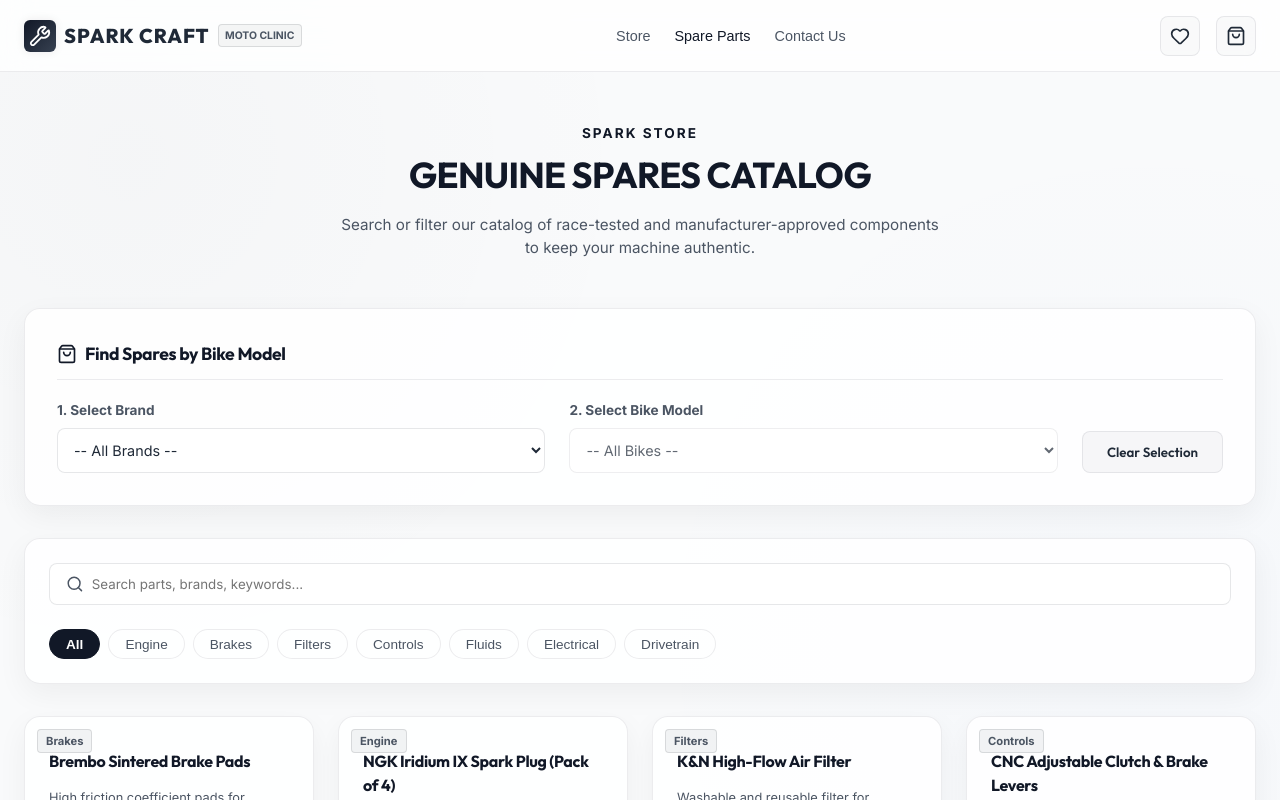
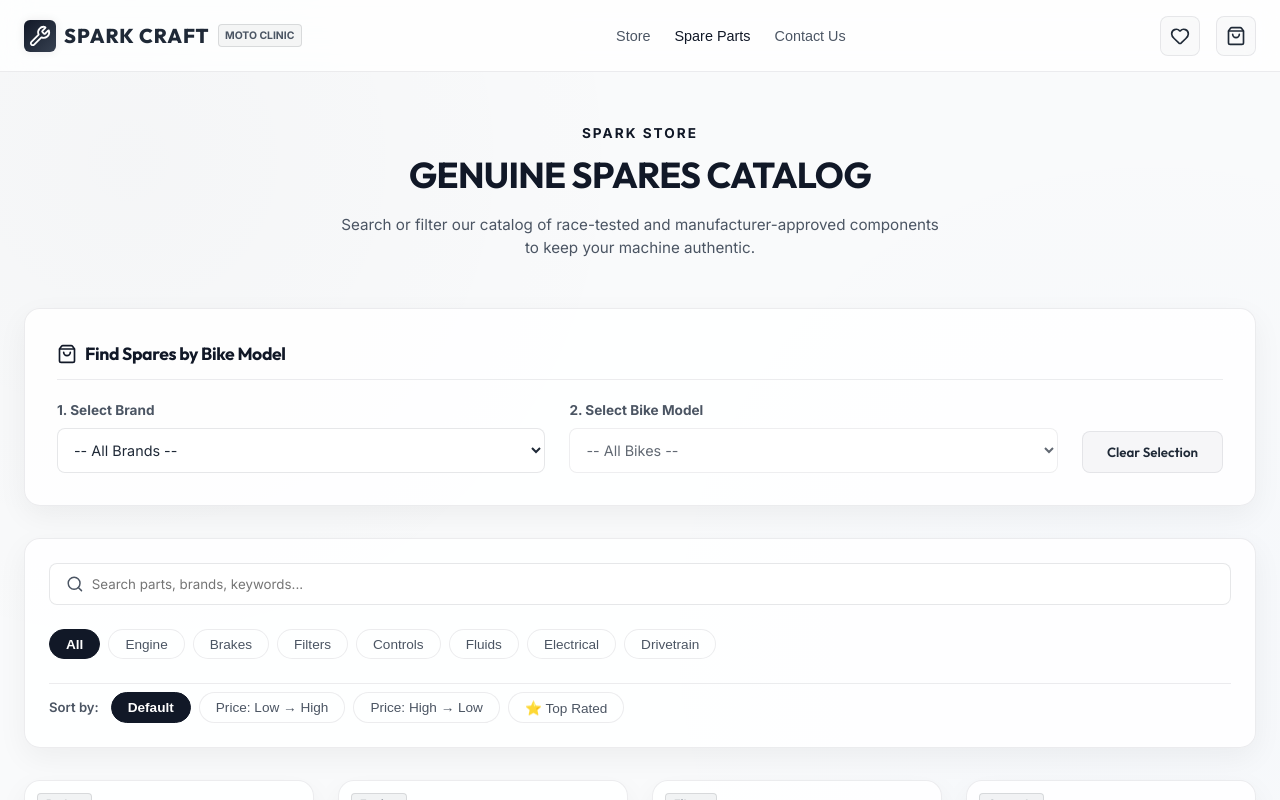
Before and after one commit to vikram1110dev/Spark-Craft, a React (Vite) app: page / in a window 1280 px wide. Both pictures are taken after a click on the button "Spare Parts". Shown: the top 800 px of the page. Built offline with nearby package versions, Linux system fonts and the light colour scheme.

Commit message:
feat: add sort by price and rating to spare parts catalog with inline filter tab buttons

```diff
--- a/src/App.jsx
+++ b/src/App.jsx
@@ -283,6 +283,7 @@ function App() {
   // Catalog State
   const [searchQuery, setSearchQuery] = useState('');
   const [categoryFilter, setCategoryFilter] = useState('All');
+  const [sortBy, setSortBy] = useState('default');
 
   // Tracking Code Input
   const [searchTrackingCode, setSearchTrackingCode] = useState('SC-77301');
@@ -444,6 +445,14 @@ function App() {
     }
 
     return matchesSearch && matchesCategory && matchesBike;
+  });
+
+  // Apply sorting to filtered results
+  const sortedProducts = [...filteredProducts].sort((a, b) => {
+    if (sortBy === 'price-asc') return a.price - b.price;
+    if (sortBy === 'price-desc') return b.price - a.price;
+    if (sortBy === 'rating') return b.rating - a.rating;
+    return 0; // default order
   });
 
   const categories = ['All', 'Engine', 'Brakes', 'Filters', 'Controls', 'Fluids', 'Electrical', 'Drivetrain'];
@@ -789,10 +798,31 @@ function App() {
                   </button>
                 ))}
               </div>
+
+              {/* Sort Dropdown */}
+              <div style={{ display: 'flex', alignItems: 'center', gap: '0.75rem', paddingTop: '0.5rem', borderTop: '1px solid var(--border)' }}>
+                <span style={{ fontSize: '0.82rem', fontWeight: 600, color: 'var(--text-muted)', whiteSpace: 'nowrap' }}>Sort by:</span>
+                <div style={{ display: 'flex', gap: '0.5rem', flexWrap: 'wrap' }}>
+                  {[
+                    { key: 'default', label: 'Default' },
+                    { key: 'price-asc', label: 'Price: Low → High' },
+                    { key: 'price-desc', label: 'Price: High → Low' },
+                    { key: 'rating', label: '⭐ Top Rated' }
+                  ].map(opt => (
+                    <button
+                      key={opt.key}
+                      onClick={() => setSortBy(opt.key)}
+                      style={sortBy === opt.key ? styles.filterTabActive : styles.filterTab}
+                    >
+                      {opt.label}
+                    </button>
+                  ))}
+                </div>
+              </div>
             </div>
 
             {/* Catalog Grid */}
-            {filteredProducts.length === 0 ? (
+            {sortedProducts.length === 0 ? (
               <div className="glass-panel" style={styles.emptyCatalog}>
                 <AlertCircle size={48} color="var(--text-muted)" style={{ marginBottom: '1rem' }} />
                 <h3>No Compatible Spare Parts Found</h3>
@@ -800,7 +830,7 @@ function App() {
               </div>
             ) : (
               <div style={styles.catalogGrid}>
-                {filteredProducts.map(part => (
+                {sortedProducts.map(part => (
                   <div key={part.id} className="glass-panel" style={styles.productCard}>
                     <div style={styles.productBadge}>{part.category}</div>
                     <div style={styles.productDetails}>
```
